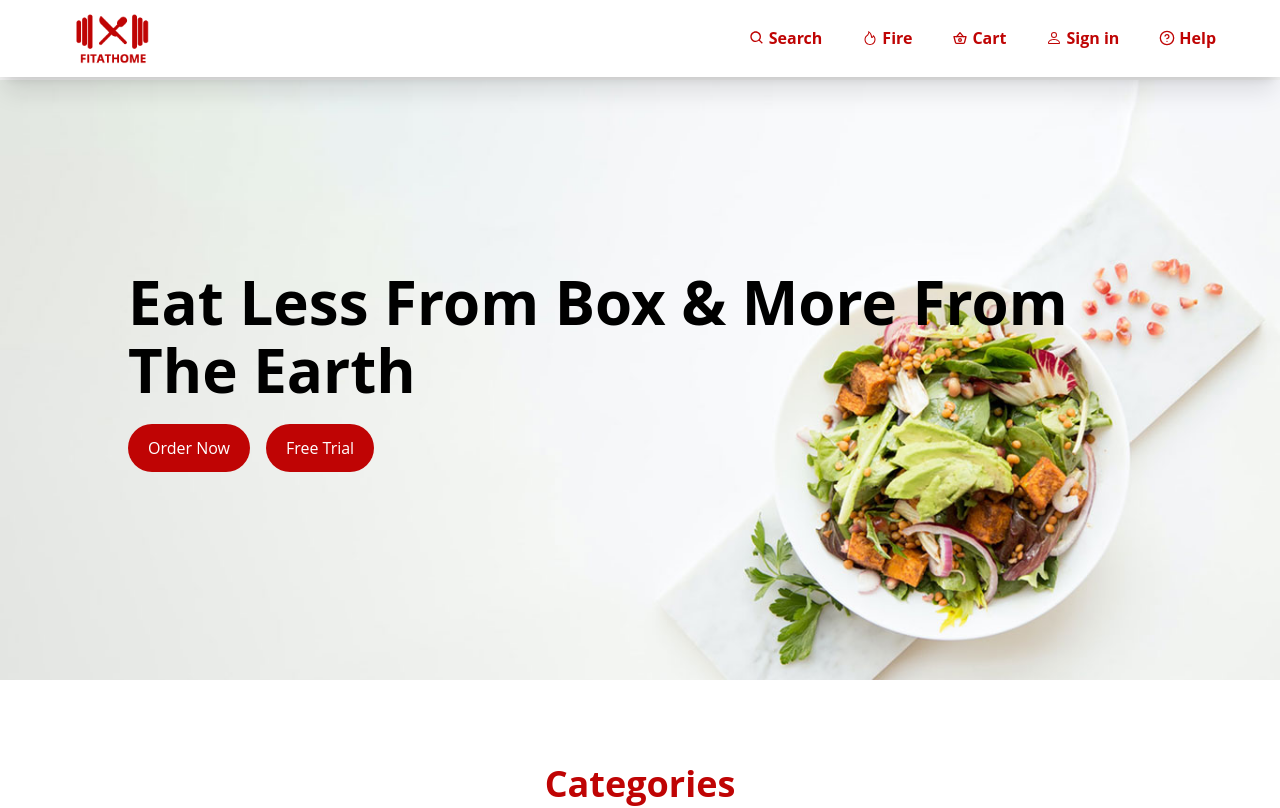
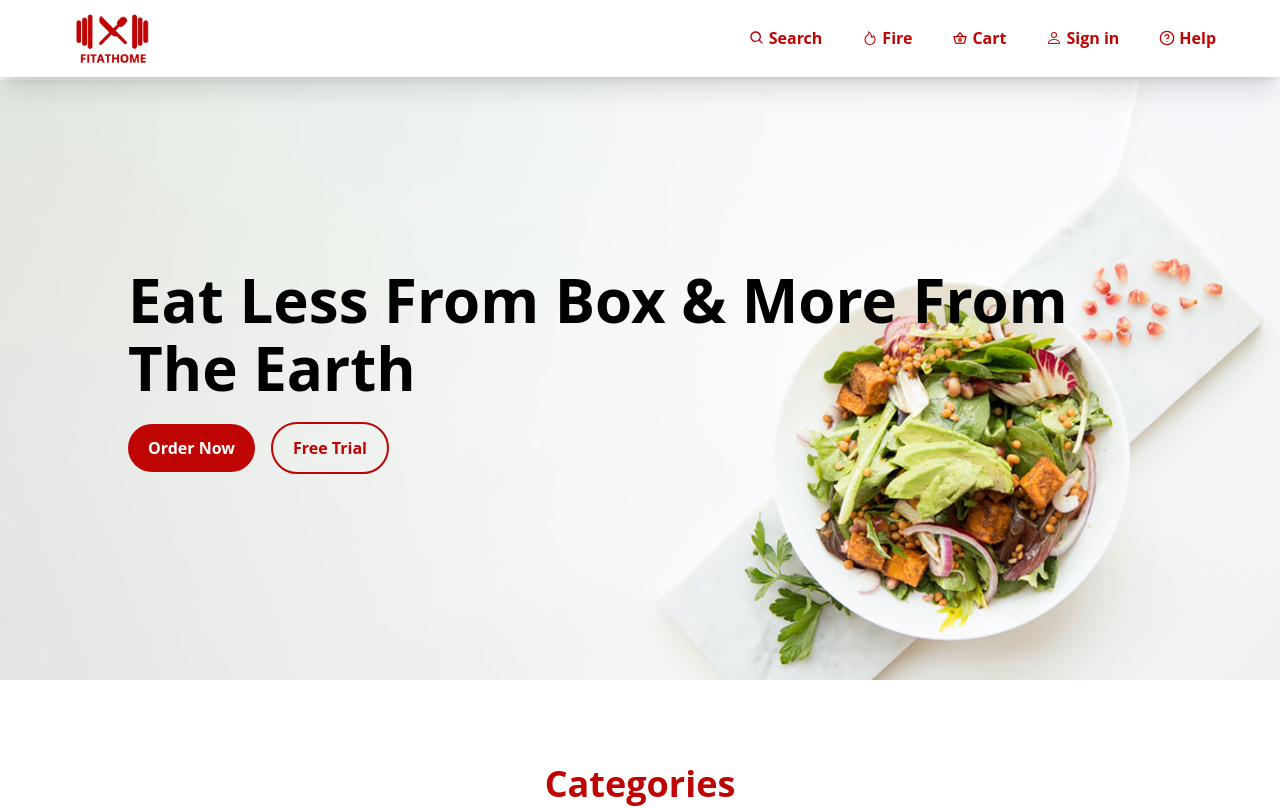
Before and after one commit to ms29ash/FitAtHome, a React (Create React App) app: page / in a window 1280 px wide. Shown: the top 808 px of the page. Built offline with nearby package versions, Linux system fonts and the light colour scheme; no server answers.

Commit message:
Change button Styles in Hero

```diff
--- a/src/Components/Hero.js
+++ b/src/Components/Hero.js
@@ -1,7 +1,4 @@
 import React from 'react'
-import "slick-carousel/slick/slick.css";
-import "slick-carousel/slick/slick-theme.css";
-import Slider from "react-slick";
 import tw from "tailwind-styled-components";
 import { Link } from "react-router-dom"
 
@@ -19,9 +16,8 @@ function Hero() {
                     <Buttons>
 
                         <Button to="/food" >Order Now</Button>
-                        <Button to="/trial" >Free Trial</Button>
+                        <TrialButton to="/trial" >Free Trial</TrialButton>
                     </Buttons>
-                    {/* <Img src="./images/intro.jpg" alt="" /> */}
 
                 </Container>
 
@@ -29,15 +25,17 @@ function Hero() {
             </Wrapper>
 
 
-            {/* </Carousel> */}
         </>
     )
 }
 
 export default Hero
+
+
 const Wrapper = tw.div`
 w-screen  overflow-hidden `
 const Container = tw.div` w-screen h-screen max-h-[600px] intro flex flex-col justify-center items-start px-[10vw]`
 const Buttons = tw.div` flex items-center my-5`
-const Button = tw(Link)` bg-redfood hover:bg-orangefood cursor-pointer text-white mr-4 px-5 py-3 rounded-full`
-const Head = tw.h1`md:text-6xl text-[2.65rem] leading-[3.75rem] capitalize w-full md:w-[80%] lg:w-[60%] lg:leading-[4.25rem]`
+const Button = tw(Link)` bg-redfood hover:bg-orangefood cursor-pointer text-white mr-4 px-5 py-3 rounded-full font-bold`
+const TrialButton = tw(Link)` cursor-pointer text-redfood mr-4 px-5 py-3 rounded-full  border-2 border-redfood  hover:border-orangefood hover:text-white hover:bg-redfood font-bold `
+const Head = tw.h1`md:text-6xl  text-[2.65rem] leading-[3.75rem] capitalize w-full md:w-[80%] lg:w-[60%] lg:leading-[4.25rem]`
```
